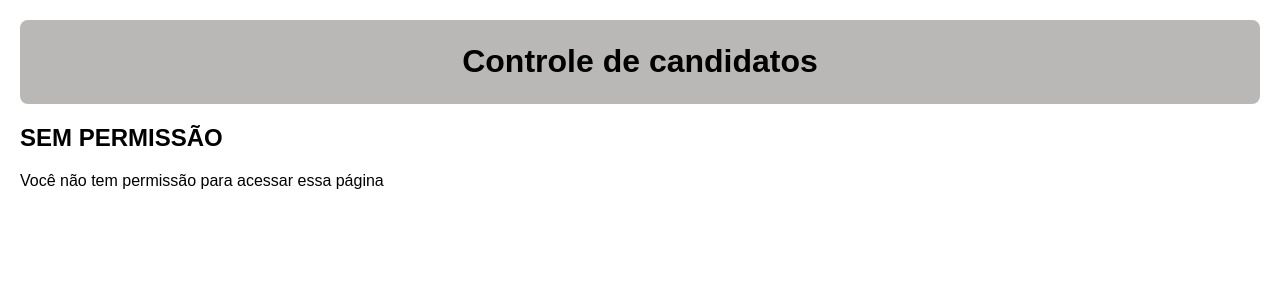
After one commit to ferreirascdb/selecao_candidatos, a Django app: page /sem_permissao in a window 1280 px wide. The commit adds this page. Shown: the top 300 px of the page. Run offline with Django 5.2, Linux system fonts and the light colour scheme.

Commit message:
tela de sem permissao criada, proximo passo fazer a separação do que pode ser visto

```diff
--- a/project/candidatos/templates/candidatos/login.html
+++ b/project/candidatos/templates/candidatos/login.html
@@ -2,7 +2,7 @@
 
 {% block content %}
 <div class = "login-container">
-    <
+
     <h2>LOGIN</h2>
 
     <form method="POST" >
--- /dev/null
+++ b/project/candidatos/templates/candidatos/sem_permissao.html
@@ -0,0 +1,6 @@
+{% extends "candidatos/base.html"%}
+{% block content%}
+
+    <h2> SEM PERMISSÃO</h2>
+    <P>Você não tem permissão para acessar essa página</P>
+{% endblock %}
--- a/project/candidatos/urls.py
+++ b/project/candidatos/urls.py
@@ -8,5 +8,5 @@ urlpatterns = [
     path('novo/', views.novo_candidato,name='novo_candidato'),
     path('editar/<int:pk>', views.editar_candidado, name='editar_candidato'),
     path('delete/<int:id>', views.deletar_candidatos, name='deletar_candidato'),
-
+    path('sem_permissao', views.sem_permissao, name='sem_permissao')
 ]
--- a/project/candidatos/views.py
+++ b/project/candidatos/views.py
@@ -3,6 +3,9 @@ from django.contrib.auth.decorators import login_required
 from candidatos.models import Candidato
 from candidatos.forms import CandidatoForm
 
+
+def sem_permissao(request):
+    return render(request, 'candidatos/sem_permissao.html')
 
 @login_required
 def index(request):
--- a/project/project/urls.py
+++ b/project/project/urls.py
@@ -8,6 +8,6 @@ from candidatos import views as candidatos_views
 urlpatterns = [
     path('admin/', admin.site.urls),
     path('', include('candidatos.urls')),
-    path('login/', auth_views.LoginView.as_view(template_name='candidatos/login.html'), name='login')
-
+    path('login/', auth_views.LoginView.as_view(template_name='candidatos/login.html'), name='login'),
+    path('logout/', auth_views.LogoutView.as_view(), name='logout')
 ]
```
